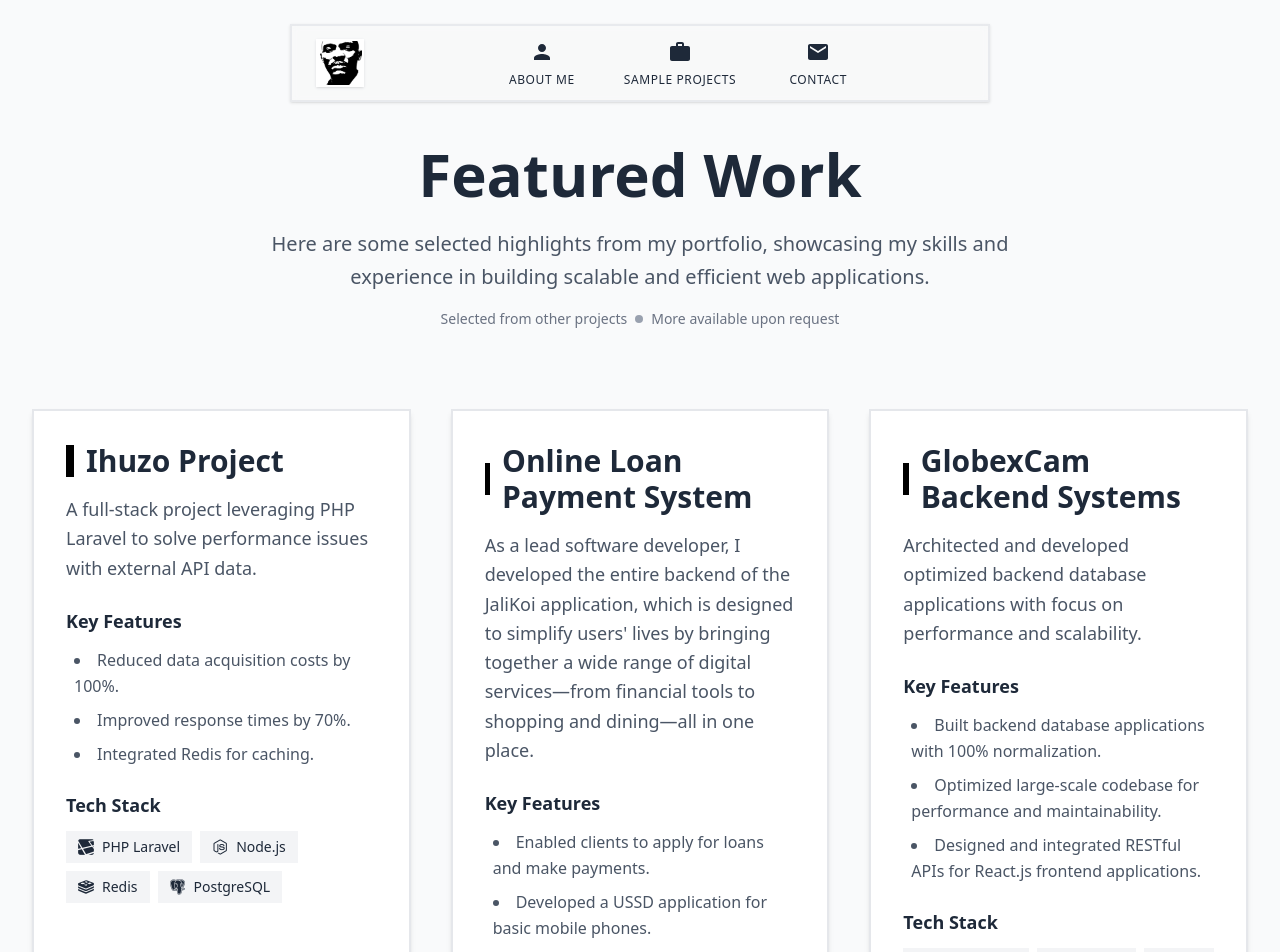
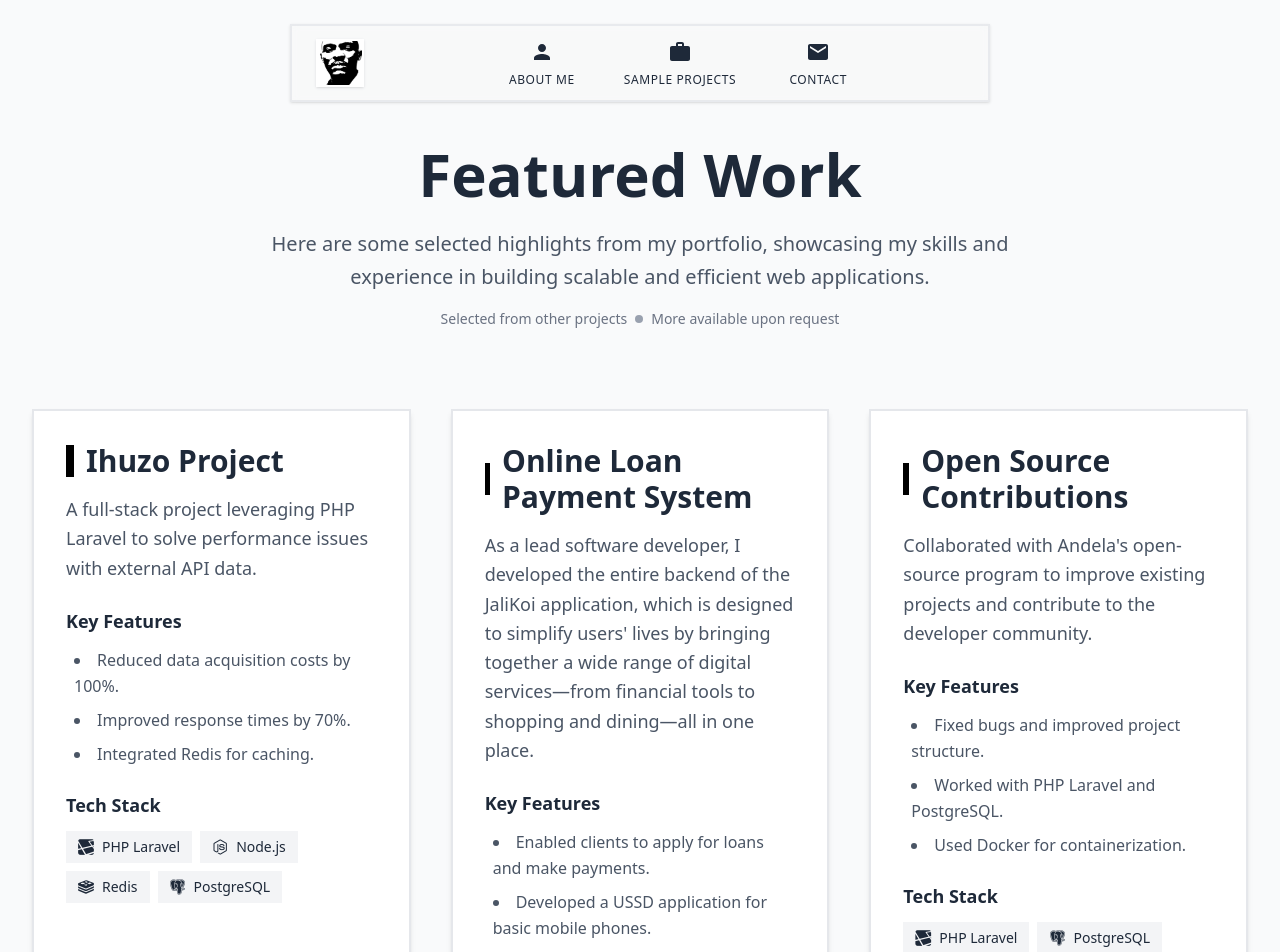
Before and after one commit to muhenge/port, a Next.js app: page /work in a window 1280 px wide. Shown: the top 952 px of the page. Built offline with nearby package versions, Linux system fonts and the light colour scheme.

Commit message:
Fix: typo grammars

```diff
--- a/src/app/about/page.tsx
+++ b/src/app/about/page.tsx
@@ -15,7 +15,7 @@ export default function AboutPage() {
     {
       category: 'Backend Frameworks',
       items: [
-        { name: 'Nest.js', icon: 'devicon-nestjs-plain', url: 'https://nestjs.com/' },
+        { name: 'NestJS', icon: 'devicon-nestjs-plain', url: 'https://nestjs.com/' },
         { name: 'PHP Laravel', icon: 'devicon-laravel-plain', url: 'https://laravel.com/' },
         { name: 'Ruby on Rails', icon: 'devicon-rails-plain', url: 'https://rubyonrails.org/' },
         { name: 'Express.js', icon: 'devicon-express-original', url: 'https://expressjs.com/' },
@@ -100,7 +100,7 @@ export default function AboutPage() {
       location: "Remote, Cyprus",
       achievements: [
         "Built performant and secure server-side applications and databases by selecting the right tools and technologies.",
-        "Reviewed code for developers and provided appropriate feedback, maintaining a 100% success rate in project structure, SOLID, DRY, and YAGNI principles.",
+        "Reviewed code and provided actionable feedback while maintaining high standards for project structure and adherence to SOLID, DRY, and YAGNI principles.",
       ],
       techStack: [
         "TypeScript",
@@ -116,7 +116,7 @@ export default function AboutPage() {
     {
       id: "klab",
       title: "Full-stack Developer (Contractor)",
-      company: "Klab",
+      company: "kLab",
       duration: "2022 – 2023",
       location: "Kigali, Rwanda",
       achievements: [
@@ -136,7 +136,7 @@ export default function AboutPage() {
       achievements: [
         "Built backend database applications with 100% normalization and no redundancy.",
         "Optimized large codebases for performance.",
-        "Built and integrated APIs in frontend React.js applications.",
+        "Built and integrated APIs into front-end React.js applications.",
       ],
       techStack: ["PHP Laravel", "React.js/Redux", "MySQL", "PostgreSQL"],
     },
@@ -164,7 +164,7 @@ export default function AboutPage() {
       achievements: [
         "Train public sector workers in ICT skills using ICDL modules.",
         "Ensure workers have the basic skills needed for day-to-day work efficiency.",
-        "Developing digital literacy programs for government employees.",
+        "Develop digital literacy programs for government employees.",
       ],
       techStack: ["ICDL", "ICT Training", "Digital Literacy", "Public Sector"],
     },
--- a/src/app/page.tsx
+++ b/src/app/page.tsx
@@ -31,7 +31,7 @@ export default function Home() {
                 Full-Stack Web Developer
               </h2>
               <p className="text-lg sm:text-xl text-gray-600 max-w-2xl mx-auto leading-relaxed">
-                Seasoned full-stack developer with a strong focus on back-end development. Passionate about providing software solutions that drive business growth and efficiency.
+                Seasoned full-stack developer with a strong focus on back-end development. Passionate about delivering software solutions that drive business growth and efficiency.
               </p>
             </div>
 
--- a/src/app/work/page.tsx
+++ b/src/app/work/page.tsx
@@ -32,11 +32,11 @@ export default function ProjectsPage() {
       id: "globexcam-backend",
       title: "GlobexCam Backend Systems",
       description:
-        "Architected and developed optimized backend database applications with focus on performance and scalability.",
+        "Architected and developed optimized backend database applications with a focus on performance and scalability.",
       features: [
         "Built backend database applications with 100% normalization.",
         "Optimized large-scale codebase for performance and maintainability.",
-        "Designed and integrated RESTful APIs for React.js frontend applications.",
+        "Designed and integrated RESTful APIs for front-end React.js applications.",
       ],
       techStack: ["PHP Laravel", "React.js", "MySQL", "PostgreSQL", "REST APIs"],
       link: "#",
@@ -93,7 +93,7 @@ export default function ProjectsPage() {
         </section>
 
         <section className="grid grid-cols-1 lg:grid-cols-2 xl:grid-cols-3 gap-8 lg:gap-10">
-          {projects.map((project, index) => (
+          {projects.filter((project) => project.link.startsWith("http")).map((project, index) => (
             <div
               key={project.id}
               className="bg-white p-6 lg:p-8 border-2 border-gray-200 shadow-md hover:shadow-xl hover:border-black transition-all duration-300 flex flex-col transform hover:-translate-y-2 animate-fade-in-up hover-glow"
```
